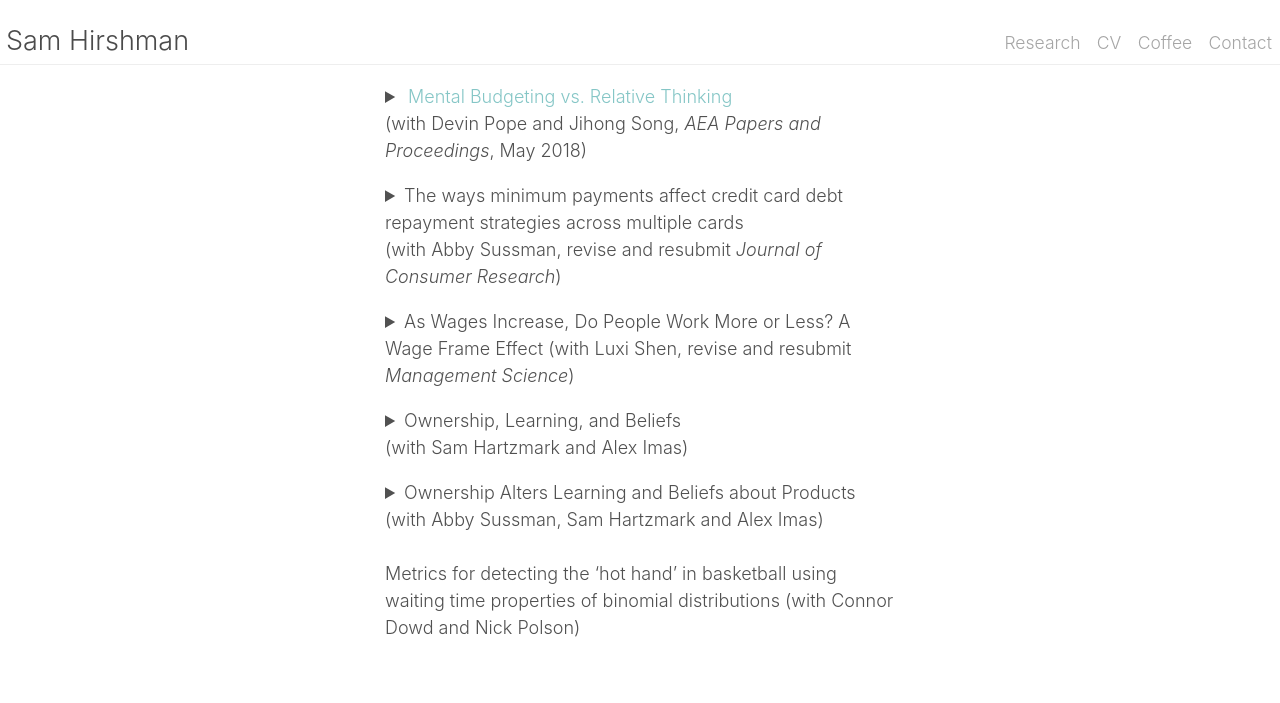
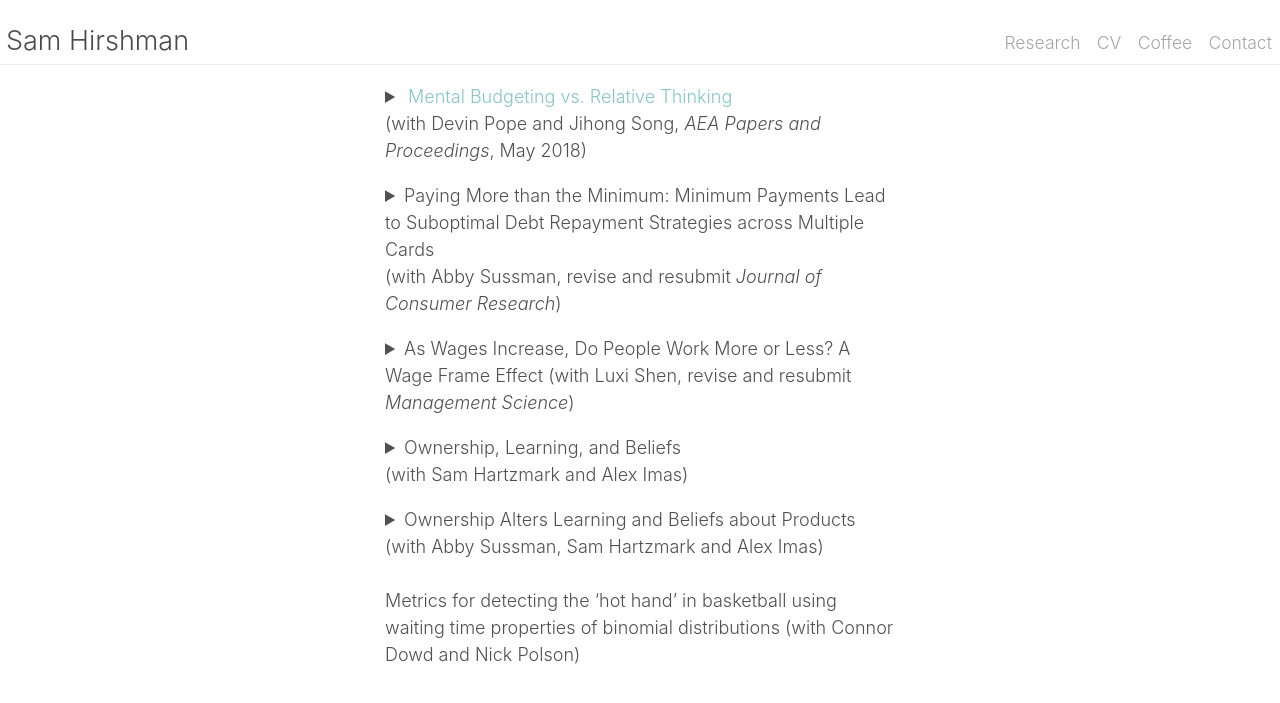
Before and after one commit to shirshma/shirshma.github.io, a Jekyll site: the page built from docs/research.md, in a window 1280 px wide. Shown: the top 703 px of the page. Built offline with Jekyll 4.4.1, drawn with Linux system fonts in a browser that asks for light colours.

Commit message:
Update research.md

```diff
--- a/docs/research.md
+++ b/docs/research.md
@@ -11,7 +11,7 @@ description: Research Papers
     </details>
 
 
- <p><details><summary> The ways minimum payments affect credit card debt repayment strategies across multiple cards<br>
+ <p><details><summary> Paying More than the Minimum: Minimum Payments Lead to Suboptimal Debt Repayment Strategies across Multiple Cards<br>
   (with Abby Sussman, revise and resubmit <i>Journal of Consumer Research</i>)</summary>
   <p>
     <b>Abstract:</b>
```
